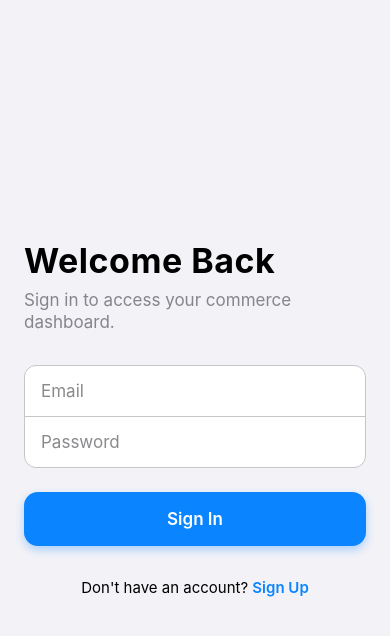
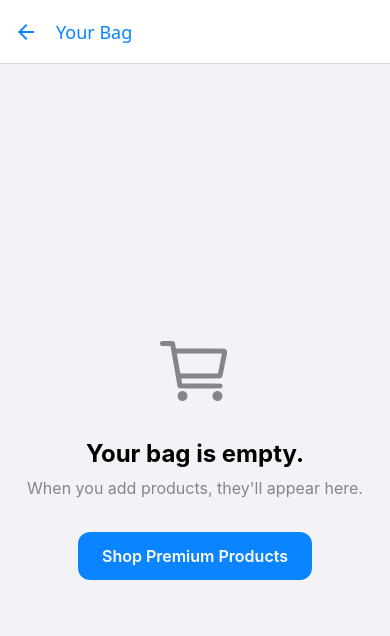
Before and after one commit to notrexxx/mobile-ecommerce-engine, a React Native app in the folder mobile/: screen /Cart in a window 390 px wide. Shown: the top 636 px of the page. Built offline with nearby package versions, Linux system fonts and the light colour scheme.

Commit message:
feat: implement shopping cart interface and dynamic header badge

```diff
--- a/mobile/App.tsx
+++ b/mobile/App.tsx
@@ -7,6 +7,7 @@ import LoginScreen from './src/screens/LoginScreen';
 import RegisterScreen from './src/screens/RegisterScreen';
 import HomeScreen from './src/screens/HomeScreen';
 import ProductDetailsScreen from './src/screens/ProductDetailsScreen';
+import CartScreen from './src/screens/CartScreen';
 
 const Stack = createNativeStackNavigator();
 
@@ -49,6 +50,14 @@ export default function App() {
               headerTintColor: '#0A84FF'
             }}
           />
+          <Stack.Screen
+            name="Cart"
+            component={CartScreen}
+            options={{
+              title: 'Your Bag',
+              headerTintColor: '#0A84FF'
+            }}
+          />
         </Stack.Navigator>
       </NavigationContainer>
     </CartProvider>
--- a/mobile/package.json
+++ b/mobile/package.json
@@ -4,6 +4,7 @@
   "main": "index.ts",
   "dependencies": {
     "@expo/metro-runtime": "~56.0.14",
+    "@expo/vector-icons": "^15.0.2",
     "@react-native-async-storage/async-storage": "2.2.0",
     "@react-navigation/native": "^7.2.5",
     "@react-navigation/native-stack": "^7.16.0",
--- /dev/null
+++ b/mobile/src/screens/CartScreen.tsx
@@ -0,0 +1,179 @@
+import React from 'react';
+import {
+  View,
+  Text,
+  FlatList,
+  Image,
+  StyleSheet,
+  TouchableOpacity,
+  useColorScheme,
+  Platform,
+} from 'react-native';
+import * as Haptics from 'expo-haptics';
+import { Ionicons } from '@expo/vector-icons';
+import { useCart, CartItem } from '../context/CartContext';
+
+export default function CartScreen({ navigation }: any) {
+  const { cart, addToCart, removeFromCart, getCartTotal } = useCart();
+
+  const colorScheme = useColorScheme();
+  const isDark = colorScheme === 'dark';
+
+  const theme = {
+    background: isDark ? '#000000' : '#F2F2F7',
+    surface: isDark ? '#1C1C1E' : '#FFFFFF',
+    text: isDark ? '#FFFFFF' : '#000000',
+    subtext: isDark ? '#EBEBF599' : '#3C3C4399',
+    border: isDark ? '#38383A' : '#C6C6C8',
+    primary: '#0A84FF',
+    danger: '#FF453A',
+  };
+
+  const handleIncrement = async (item: CartItem) => {
+    if (Platform.OS !== 'web') await Haptics.impactAsync(Haptics.ImpactFeedbackStyle.Light);
+    addToCart(item.product);
+  };
+
+  const handleDecrement = async (item: CartItem) => {
+    if (Platform.OS !== 'web') await Haptics.impactAsync(Haptics.ImpactFeedbackStyle.Light);
+    removeFromCart(item.product.id);
+  };
+
+  const renderCartItem = ({ item }: { item: CartItem }) => (
+    <View style={[styles.cartItem, { backgroundColor: theme.surface, borderColor: theme.border }]}>
+      <Image source={{ uri: item.product.imageUrl }} style={styles.image} />
+
+      <View style={styles.itemDetails}>
+        <Text style={[styles.name, { color: theme.text }]} numberOfLines={1}>
+          {item.product.name}
+        </Text>
+        <Text style={[styles.price, { color: theme.text }]}>
+          ${(item.product.price * item.quantity).toFixed(2)}
+        </Text>
+
+        <View style={styles.quantityContainer}>
+          <TouchableOpacity
+            style={[styles.controlButton, { backgroundColor: theme.background }]}
+            onPress={() => handleDecrement(item)}
+          >
+            <Ionicons name={item.quantity === 1 ? "trash-outline" : "remove"} size={16} color={item.quantity === 1 ? theme.danger : theme.text} />
+          </TouchableOpacity>
+
+          <Text style={[styles.quantity, { color: theme.text }]}>{item.quantity}</Text>
+
+          <TouchableOpacity
+            style={[styles.controlButton, { backgroundColor: theme.background }]}
+            onPress={() => handleIncrement(item)}
+            disabled={item.quantity >= item.product.stock}
+          >
+            <Ionicons name="add" size={16} color={item.quantity >= item.product.stock ? theme.subtext : theme.text} />
+          </TouchableOpacity>
+        </View>
+      </View>
+    </View>
+  );
+
+  if (cart.length === 0) {
+    return (
+      <View style={[styles.emptyContainer, { backgroundColor: theme.background }]}>
+        <Ionicons name="cart-outline" size={80} color={theme.subtext} />
+        <Text style={[styles.emptyTitle, { color: theme.text }]}>Your bag is empty.</Text>
+        <Text style={[styles.emptySubtitle, { color: theme.subtext }]}>
+          When you add products, they'll appear here.
+        </Text>
+        <TouchableOpacity
+          style={[styles.shopButton, { backgroundColor: theme.primary }]}
+          onPress={() => navigation.navigate('Home')}
+        >
+          <Text style={styles.shopButtonText}>Shop Premium Products</Text>
+        </TouchableOpacity>
+      </View>
+    );
+  }
+
+  return (
+    <View style={[styles.container, { backgroundColor: theme.background }]}>
+      <FlatList
+        data={cart}
+        keyExtractor={(item) => item.product.id}
+        renderItem={renderCartItem}
+        contentContainerStyle={styles.listContent}
+        showsVerticalScrollIndicator={false}
+      />
+
+      {/* Checkout Bottom Bar */}
+      <View style={[styles.bottomBar, { backgroundColor: theme.surface, borderTopColor: theme.border }]}>
+        <View style={styles.totalRow}>
+          <Text style={[styles.totalLabel, { color: theme.text }]}>Total</Text>
+          <Text style={[styles.totalAmount, { color: theme.text }]}>
+            ${getCartTotal().toFixed(2)}
+          </Text>
+        </View>
+        <TouchableOpacity
+          style={[styles.checkoutButton, { backgroundColor: theme.primary }]}
+          activeOpacity={0.8}
+          onPress={() => console.log('Proceeding to Step 11: Checkout Engine!')}
+        >
+          <Text style={styles.checkoutText}>Proceed to Checkout</Text>
+        </TouchableOpacity>
+      </View>
+    </View>
+  );
+}
+
+const styles = StyleSheet.create({
+  container: { flex: 1 },
+  listContent: { padding: 16, paddingBottom: 120 },
+  cartItem: {
+    flexDirection: 'row',
+    borderRadius: 16,
+    marginBottom: 16,
+    padding: 12,
+    borderWidth: 1,
+  },
+  image: {
+    width: 80,
+    height: 80,
+    borderRadius: 8,
+    backgroundColor: '#E5E5EA',
+  },
+  itemDetails: {
+    flex: 1,
+    marginLeft: 16,
+    justifyContent: 'space-between',
+  },
+  name: { fontSize: 16, fontWeight: '600' },
+  price: { fontSize: 15, fontWeight: '500', marginTop: 4 },
+  quantityContainer: {
+    flexDirection: 'row',
+    alignItems: 'center',
+    marginTop: 8,
+  },
+  controlButton: {
+    width: 32,
+    height: 32,
+    borderRadius: 16,
+    justifyContent: 'center',
+    alignItems: 'center',
+  },
+  quantity: { fontSize: 16, fontWeight: '600', marginHorizontal: 16 },
+  emptyContainer: { flex: 1, justifyContent: 'center', alignItems: 'center', padding: 24 },
+  emptyTitle: { fontSize: 24, fontWeight: '700', marginTop: 24, marginBottom: 8 },
+  emptySubtitle: { fontSize: 16, textAlign: 'center', marginBottom: 32, lineHeight: 24 },
+  shopButton: { paddingHorizontal: 24, paddingVertical: 14, borderRadius: 12 },
+  shopButtonText: { color: '#FFFFFF', fontSize: 16, fontWeight: '600' },
+  bottomBar: {
+    position: 'absolute',
+    bottom: 0,
+    width: '100%',
+    paddingHorizontal: 24,
+    paddingTop: 16,
+    paddingBottom: Platform.OS === 'ios' ? 34 : 24,
+    borderTopWidth: 1,
+  },
+  totalRow: { flexDirection: 'row', justifyContent: 'space-between', alignItems: 'center', marginBottom: 16 },
+  totalLabel: { fontSize: 17, fontWeight: '600' },
+  totalAmount: { fontSize: 22, fontWeight: '700' },
+  checkoutButton: { height: 54, borderRadius: 14, justifyContent: 'center', alignItems: 'center' },
+  checkoutText: { color: '#FFFFFF', fontSize: 17, fontWeight: '600' },
+});
--- a/mobile/src/screens/HomeScreen.tsx
+++ b/mobile/src/screens/HomeScreen.tsx
@@ -1,4 +1,4 @@
-import React, { useEffect, useState } from 'react';
+import React, { useEffect, useLayoutEffect, useState } from 'react';
 import {
   View,
   Text,
@@ -11,12 +11,16 @@ import {
   Platform,
 } from 'react-native';
 import * as Haptics from 'expo-haptics';
+import { Ionicons } from '@expo/vector-icons';
 import { api } from '../utils/api';
-import { Product } from '../context/CartContext';
+import { Product, useCart } from '../context/CartContext';
 
 export default function HomeScreen({ navigation }: any) {
   const [products, setProducts] = useState<Product[]>([]);
   const [isLoading, setIsLoading] = useState(true);
+
+  // Bring in the global cart to read the item count
+  const { getCartCount } = useCart();
 
   const colorScheme = useColorScheme();
   const isDark = colorScheme === 'dark';
@@ -26,7 +30,29 @@ export default function HomeScreen({ navigation }: any) {
     surface: isDark ? '#1C1C1E' : '#FFFFFF',
     text: isDark ? '#FFFFFF' : '#000000',
     subtext: isDark ? '#EBEBF599' : '#3C3C4399',
+    primary: '#0A84FF',
   };
+
+  // Dynamically inject the Cart button into the native header
+  useLayoutEffect(() => {
+    navigation.setOptions({
+      headerRight: () => (
+        <TouchableOpacity
+          onPress={() => navigation.navigate('Cart')}
+          style={{ marginRight: Platform.OS === 'web' ? 16 : 0 }}
+        >
+          <View>
+            <Ionicons name="bag-outline" size={24} color={theme.primary} />
+            {getCartCount() > 0 && (
+              <View style={styles.badge}>
+                <Text style={styles.badgeText}>{getCartCount()}</Text>
+              </View>
+            )}
+          </View>
+        </TouchableOpacity>
+      ),
+    });
+  }, [navigation, getCartCount, theme.primary]);
 
   useEffect(() => {
     fetchProducts();
@@ -47,7 +73,6 @@ export default function HomeScreen({ navigation }: any) {
     if (Platform.OS !== 'web') {
       await Haptics.selectionAsync();
     }
-    // Route execution passing payload context down the stack
     navigation.navigate('ProductDetails', { product });
   };
 
@@ -102,4 +127,18 @@ const styles = StyleSheet.create({
   category: { fontSize: 11, fontWeight: '600', letterSpacing: 0.5, marginBottom: 4 },
   productName: { fontSize: 15, fontWeight: '600', marginBottom: 8, lineHeight: 20, height: 40 },
   price: { fontSize: 17, fontWeight: '700' },
+  badge: {
+    position: 'absolute',
+    right: -6,
+    top: -6,
+    backgroundColor: '#FF453A',
+    borderRadius: 10,
+    minWidth: 20,
+    height: 20,
+    justifyContent: 'center',
+    alignItems: 'center',
+    borderWidth: 2,
+    borderColor: '#FFFFFF',
+  },
+  badgeText: { color: '#FFFFFF', fontSize: 10, fontWeight: 'bold', paddingHorizontal: 4 },
 });
```
Also changed, not shown: 1 other file (tests, documents, lock files or other folders).
